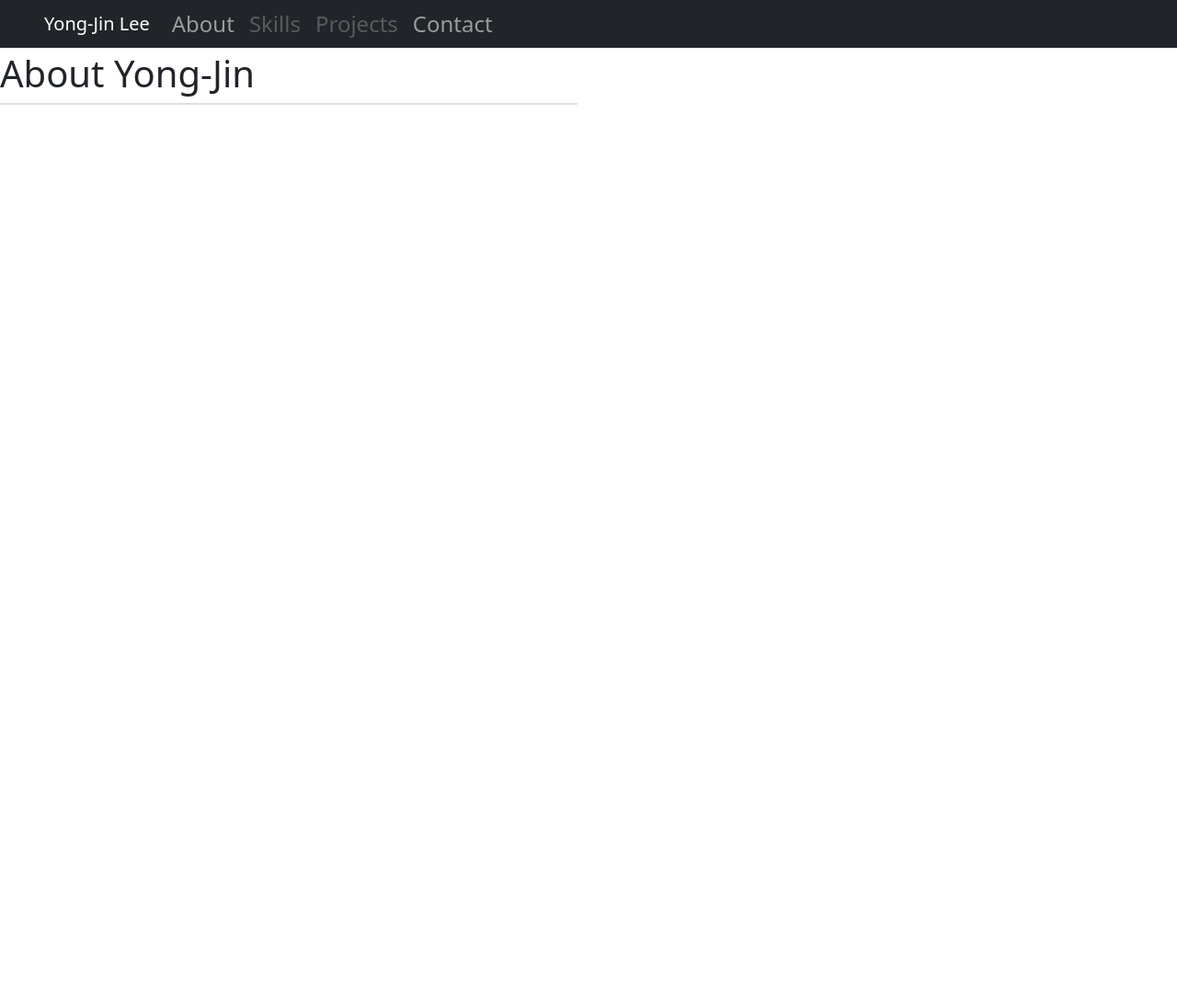
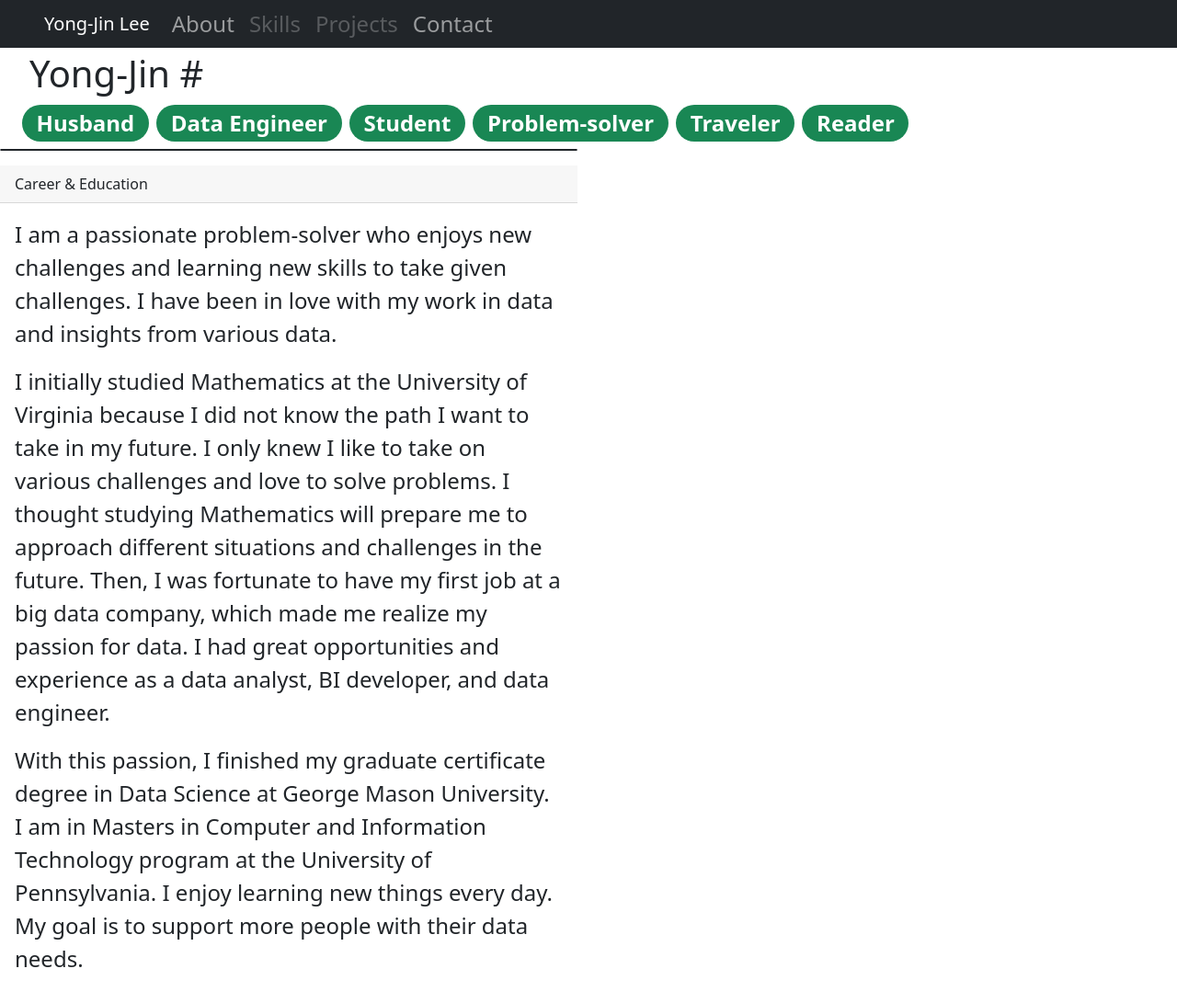
Before and after one commit to yj-lee0503/yj-lee0503.github.io, a Jekyll site: the page built from about.html, in a window 1280 px wide and 1093 px high. Shown: the whole window at 92% size. Built offline with Jekyll 4.4.1, drawn with Linux system fonts in a browser that asks for light colours; nearby versions of some CDN libraries; comment, search, counter and statistics services are not loaded.

Commit message:
add about

```diff
--- a/about.html
+++ b/about.html
@@ -2,14 +2,40 @@
 title: About YongJin
 layout: default
 ---
-
-<h1 style="margin-top: 3.5REM;">About Yong-Jin</h1>
-
-<div class="conatiner">
+<div class="conatiner mt-5">
+    <div class="row pt-2">
+        <h1 style="margin-left: 2rem">
+            Yong-Jin &#35
+        </h1>
+        <h2 style="margin-left: 1.5rem">
+            <span class="badge rounded-pill bg-success">Husband</span>
+            <span class="badge rounded-pill bg-success">Data Engineer</span>
+            <span class="badge rounded-pill bg-success">Student</span>
+            <span class="badge rounded-pill bg-success">Problem-solver</span>
+            <span class="badge rounded-pill bg-success">Traveler</span>
+            <span class="badge rounded-pill bg-success">Reader</span>
+        </h2>
+    </div>
     <div class="row">
         <div class="col-6">
-            <div class="card" style="width: 100%;"></div>
+            <div class="card border border-dark mb-3" style="width: 100%;"></div>
+            <div class="card-header">Career & Education</div>
             <div class="card-body">
+                <p>
+                    I am a passionate problem-solver who enjoys new challenges and learning new skills to take given challenges.
+                    I have been in love with my work in data and insights from various data.
+                </p>
+                <p>
+                    I initially studied Mathematics at the University of Virginia because I did not know the path I want to take in my future.
+                    I only knew I like to take on various challenges and love to solve problems. I thought studying Mathematics will prepare me to approach different situations and challenges in the future.
+                    Then, I was fortunate to have my first job at a big data company, which made me realize my passion for data. I had great opportunities and experience as a data analyst, BI developer,  and data engineer.
+                 </p>
+
+                <p>
+                    With this passion, I finished my graduate certificate degree in Data Science at George Mason University.
+                    I am in Masters in Computer and Information Technology program at the University of Pennsylvania. I enjoy learning new things every day.
+                    My goal is to support more people with their data needs.
+                </p>
             </div>
         </div>
     </div>
--- a/css/style.css
+++ b/css/style.css
@@ -25,3 +25,7 @@ body {
 #mainNavbar .navbar-brand {
     padding-left: 3rem;
 }
+
+.card-body p {
+    font-size: 1.5rem;
+}
```
